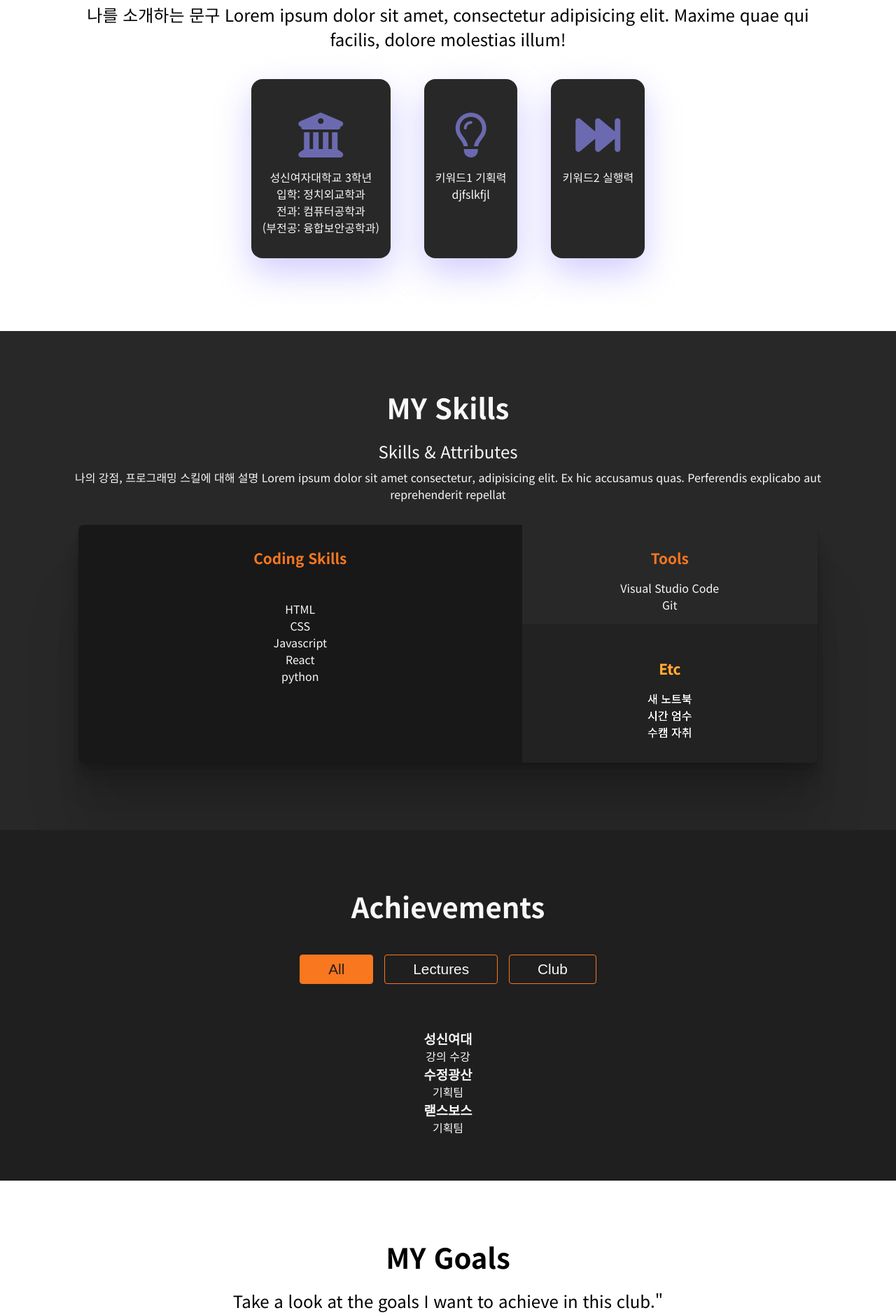
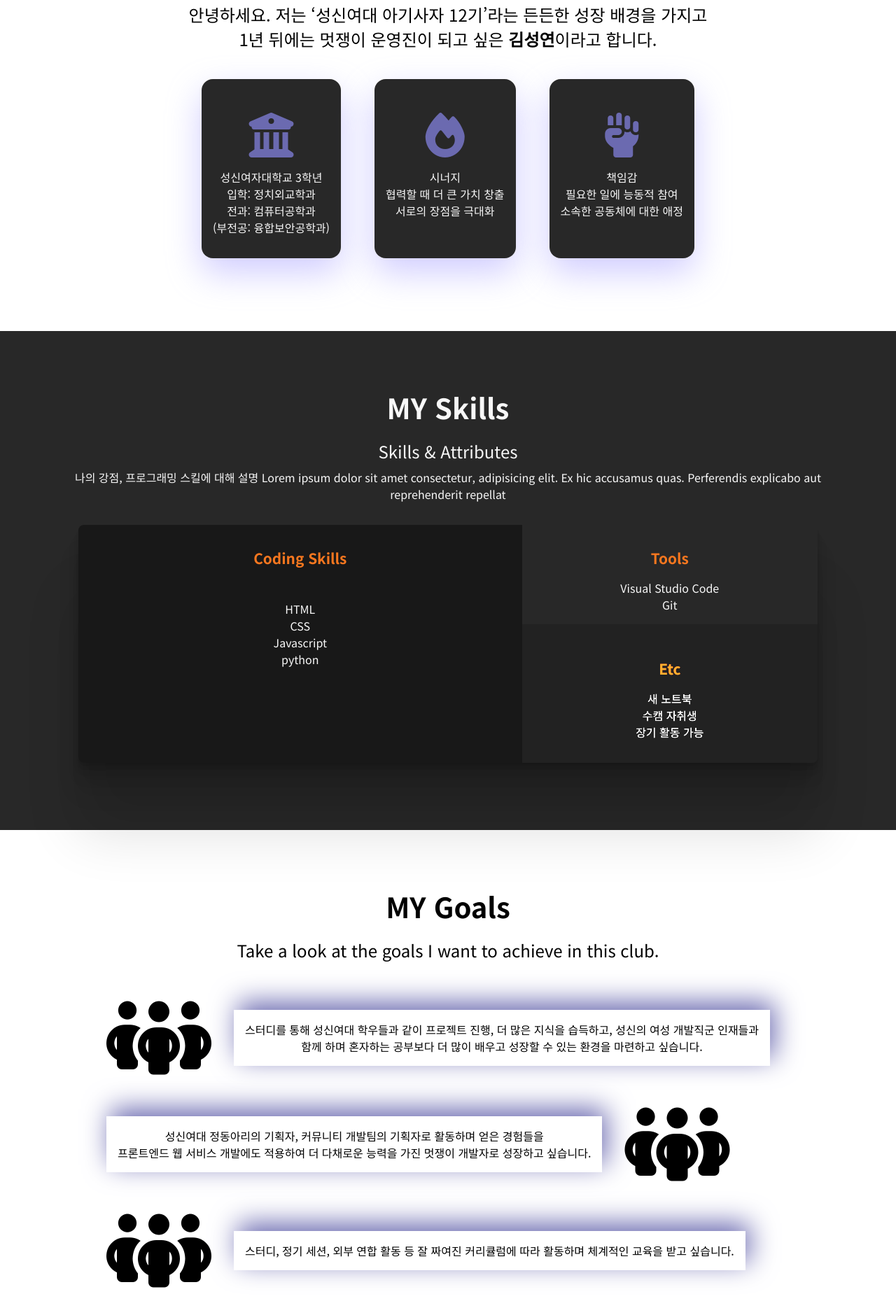
Before and after one commit to mulletjump/mutLion_porfolio, a plain HTML site: page index.html in a window 1280 px wide. Shown: the part 883-2762 px from the top of the page at 70% size. Drawn offline with Linux system fonts and the light colour scheme.

Commit message:
HTML - modify

```diff
--- a/index.html
+++ b/index.html
@@ -34,15 +34,14 @@
     <!-- Header -->
     <header class="header">
         <div class="header__logo">
-            <img class="header__logo__img" src="images/capy-modified.ico" alt="logo">
-            <h1 class="header__logo__title"><a href="#">김성연</a></h1>
+            <img class="header__logo__img" src="images/lion.ico" alt="logo">
+            <h1 class="header__logo__title"><a href="#">멋사 12기 지원</a></h1>
         </div>
         <nav>
             <ul class="header__menu">
                 <li><a  class="header__menu__item active" href="#home">Home</a></li>
                 <li><a  class="header__menu__item" href="#about">About</a></li>
                 <li><a  class="header__menu__item" href="#skills">Skills</a></li>
-                <li><a  class="header__menu__item" href="#achievements">Achievements</a></li>
                 <li><a  class="header__menu__item" href="#goals">My Goals</a></li>
                 <li><a  class="header__menu__item" href="#contact">Get in Touch</a></li>
             </ul>
@@ -61,7 +60,7 @@
         <!-- About -->
         <section id="about" class="section max-container">
             <h2 class="title">About me</h2>
-            <p class="description">나를 소개하는 문구 Lorem ipsum dolor sit amet, consectetur adipisicing elit. Maxime quae qui facilis, dolore molestias illum!</p>
+            <p class="description">안녕하세요. 저는 ‘성신여대 아기사자 12기’라는 든든한 성장 배경을 가지고<br>1년 뒤에는 멋쟁이 운영진이 되고 싶은 <strong>김성연</strong>이라고 합니다.</p>
             <ul class="majors">
                <li class="major">
                 <i class="fa-solid fa-building-columns major__icon"  ></i>
@@ -69,13 +68,14 @@
                 <p>입학: 정치외교학과 <br>전과: 컴퓨터공학과 <br>(부전공: 융합보안공학과)</p>
                </li>
                <li class="major">
-                <i class="fa-regular fa-lightbulb major__icon" ></i>
-                <p major__title>키워드1 기획력</p>
-                <p>djfslkfjl</p>
+                <i class="fa-solid fa-fire major__icon" ></i>
+                <p major__title>시너지</p>
+                <p>협력할 때 더 큰 가치 창출 <br>서로의 장점을 극대화</p>
                </li>
                <li class="major">
-                <i class="fa-solid fa-forward-fast major__icon" ></i>
-                <p major__title>키워드2 실행력</p>
+                <i class="fa-solid fa-hand-fist major__icon" ></i>
+                <p major__title>책임감</p>
+                <p>필요한 일에 능동적 참여 <br>소속한 공동체에 대한 애정</p>
                </li>
             </ul>
         </section>
@@ -95,7 +95,7 @@
                         <li><div><span>HTML</span></div></li>
                         <li><div><span>CSS</span></div></li>
                         <li><div><span>Javascript</span></div></li>
-                        <li><div><span>React</span></div></li>
+                        <!-- <li><div><span>React</span></div></li> -->
                         <li><div><span>python</span></div></li>
                      </ul>
                 </section>
@@ -110,68 +110,34 @@
                     <h3 class="skills__title">Etc</h3>
                     <ul>
                         <li>새 노트북</li>
-                        <li>시간 엄수</li>
-                        <li>수캠 자취</li>
+                        <li>수캠 자취생</li>
+                        <li>장기 활동 가능</li>
                     </ul>
             </div>
                 </section>
             </div>
         </section>
 
-        <!-- Achievements-->
-        <section id="achievements" class="section">
-            <div class="max-container">
-                <h2 class="title">Achievements</h2>
-                <ul class="categories">
-                    <li><button class="category category__selected">All</button></li>
-                    <li><button class="category">Lectures</button></li>
-                    <li><button class="category">Club</button></li>
-                </ul>
-                <ul>
-                <li><a href="#" target="_blank">
-                    <img src="" alt="">  <!--성신사진-->
-                    <div>
-                        <h3>성신여대</h3>
-                        <p>강의 수강</p>
-                    </div>
-
-                </a></li>
-                <li><a href="#" target="_blank">
-                    <div>
-                        <h3>수정광산</h3>
-                        <p>기획팀</p>
-                    </div>
-                </a></li>
-                <li><a href="#" target="_blank">
-                    <div>
-                        <h3>랟스보스</h3>
-                        <p>기획팀</p>
-                    </div>
-                </a></li>
-                </ul>
-            </div>
-        </section>
-
         <!-- Goals -->
         <section id="goals" class="section max-container">
             <h2 class="title">MY Goals</h2>
-        <p class="description">Take a look at the goals I want to achieve in this club."</p>
+        <p class="description">Take a look at the goals I want to achieve in this club.</p>
         <ul class="goals">
             <li class="goal"><i class="fa-solid fa-people-group goal__img"></i>
                 <div class="goal__bubble">
-                    <p>성신의 여성 개발직군 인재들과 함께 하는 경험, 스터디를 통해 성신여대 학우들과 같이 프로젝트 진행, 더 많은 지식 습득, 혼자하는 공부보다 더 많이 배우고 성장할 수 있는 동아리를 찾다보니 여기에 지원하게 되었음
+                    <p>스터디를 통해 성신여대 학우들과 같이 프로젝트 진행, 더 많은 지식을 습득하고, 성신의 여성 개발직군 인재들과 <br>함께 하며 혼자하는 공부보다 더 많이 배우고 성장할 수 있는 환경을 마련하고 싶습니다.
                     </p>
                 </div>
             </li>
             <li class="goal"><i class="fa-solid fa-people-group goal__img"></i>
                 <div class="goal__bubble">
-                    <p>성신의 여성 개발직군 인재들과 함께 하는 경험, 스터디를 통해 성신여대 학우들과 같이 프로젝트 진행, 더 많은 지식 습득, 혼자하는 공부보다 더 많이 배우고 성장할 수 있는 동아리를 찾다보니 여기에 지원하게 되었음
+                    <p>성신여대 정동아리의 기획자, 커뮤니티 개발팀의 기획자로 활동하며 얻은 경험들을 <br>프론트엔드 웹 서비스 개발에도 적용하여 더 다채로운 능력을 가진 멋쟁이 개발자로 성장하고 싶습니다.
                     </p>
                 </div>
             </li>
             <li class="goal"><i class="fa-solid fa-people-group goal__img"></i>
                 <div class="goal__bubble">
-                    <p>성신의 여성 개발직군 인재들과 함께 하는 경험, 스터디를 통해 성신여대 학우들과 같이 프로젝트 진행, 더 많은 지식 습득, 혼자하는 공부보다 더 많이 배우고 성장할 수 있는 동아리를 찾다보니 여기에 지원하게 되었음
+                    <p>스터디, 정기 세션, 외부 연합 활동 등 잘 짜여진 커리큘럼에 따라 활동하며 체계적인 교육을 받고 싶습니다.
                     </p>
                 </div>
             </li>
@@ -202,7 +168,7 @@
                     </a>
                 </li>
             </ul>
-            <p>©SungYeon - All rights reserved</p>
+            <p>©All rights reserved</p>
         </div>
     </footer>
 </body>
```
